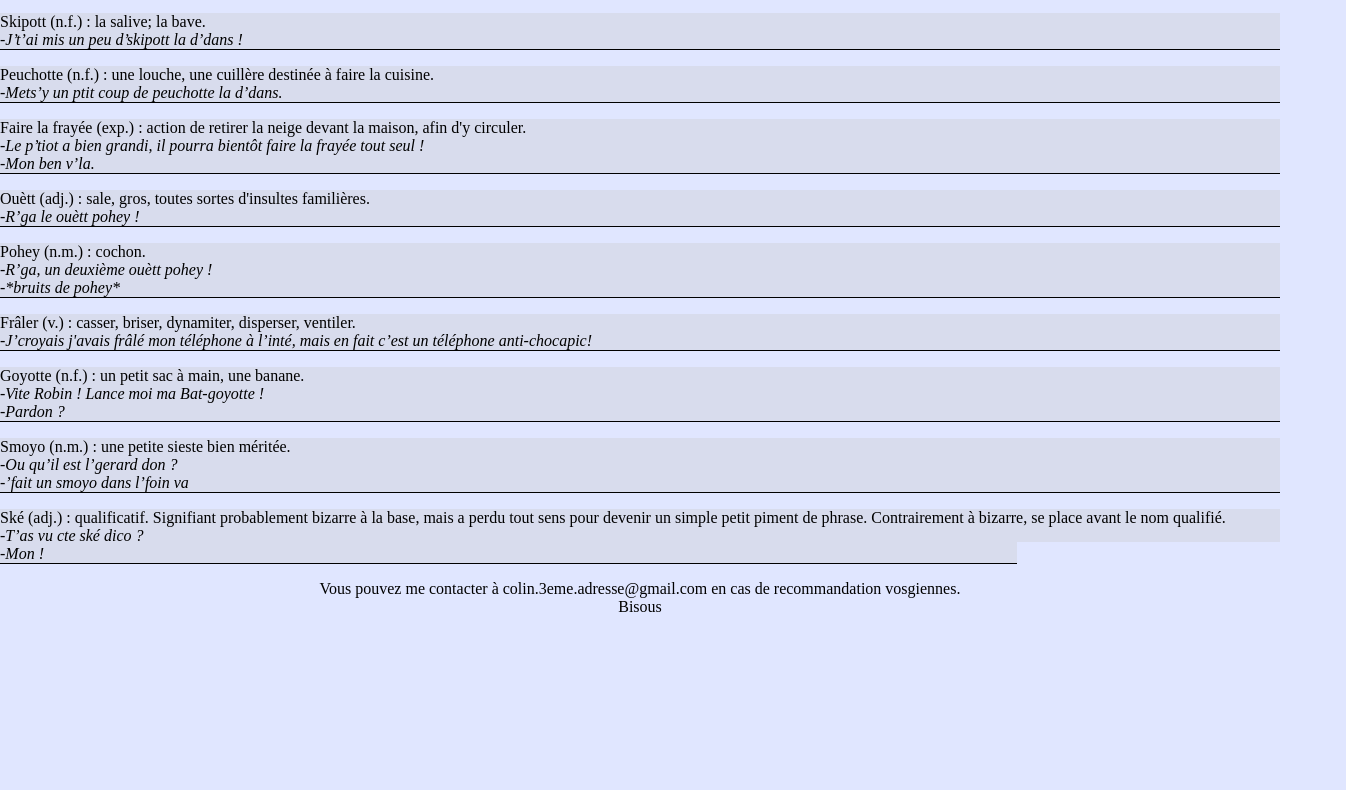
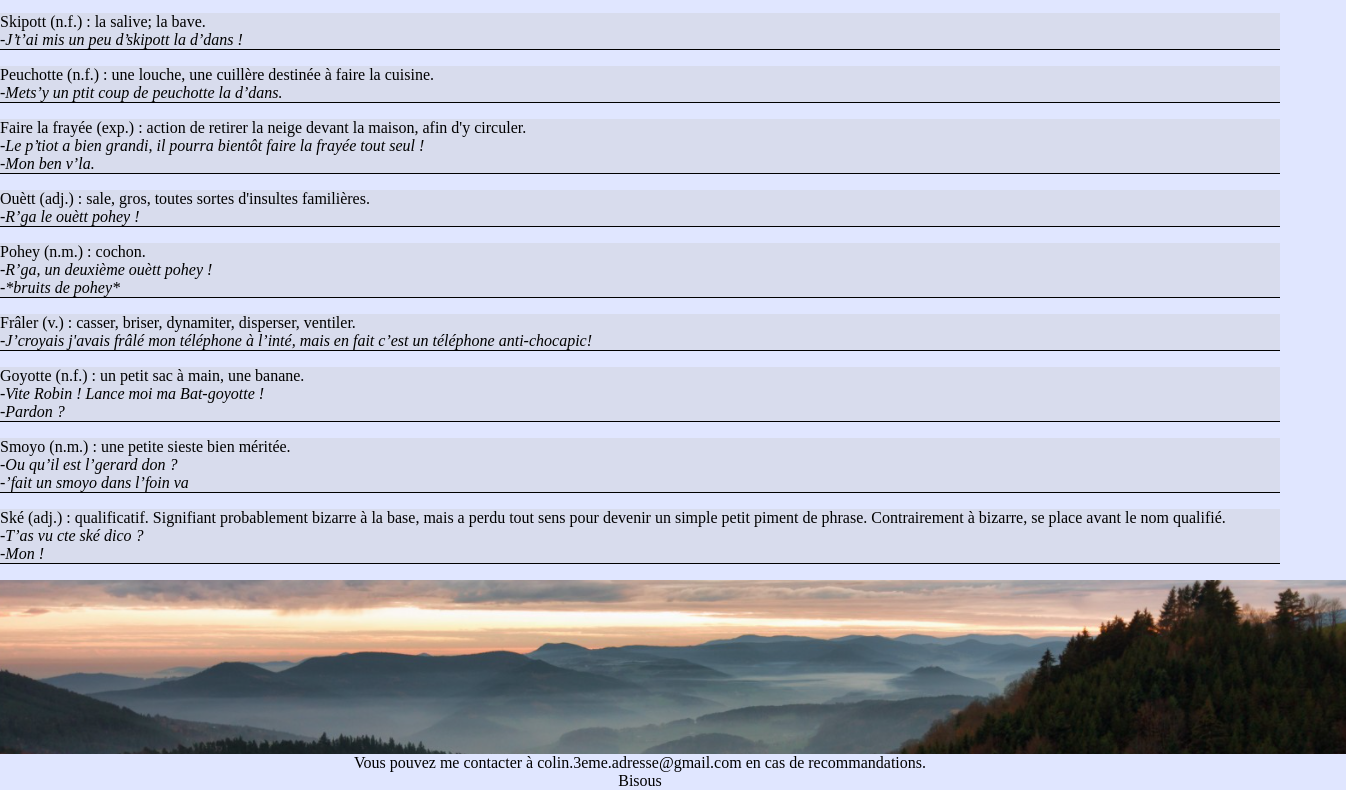
Before and after one commit to Dystorr/dico, a plain HTML site: page index.html in a window 1280 px wide. Shown: the part 475-1265 px from the top of the page, 1346 px wide, since content can reach past the window. Before the commit the page ends 1091 px from the top, so only its background shows below. Drawn offline with Linux system fonts and the light colour scheme.

Commit message:
2.1
ajout image !

```diff
--- a/index.html
+++ b/index.html
@@ -35,8 +35,14 @@
                         <p>Ské (adj.) : qualificatif. Signifiant probablement bizarre à la base, mais a perdu tout sens pour devenir un simple petit piment de phrase. Contrairement à bizarre, se place avant le nom qualifié.  <br><i>-T&#8217as vu cte ské dico ?<br>-Mon !</i></p>
 
 
-
-                        <footer align='center'>Vous pouvez me contacter à colin.3eme.adresse@gmail.com en cas de recommandation vosgiennes.<br>Bisous</footer>
+                        <img
+                            src="bandeau-vosges.png"
+                            alt="[une super image des vosges]"
+                            height="174px"
+                            width="1346px"
+                            align='center'
+                        />
+                        <footer align='center'>Vous pouvez me contacter à colin.3eme.adresse@gmail.com en cas de recommandations.<br>Bisous</footer>
 				</body>
 
 </html>
```
Also changed, not shown: bandeau-vosges.png (added).
